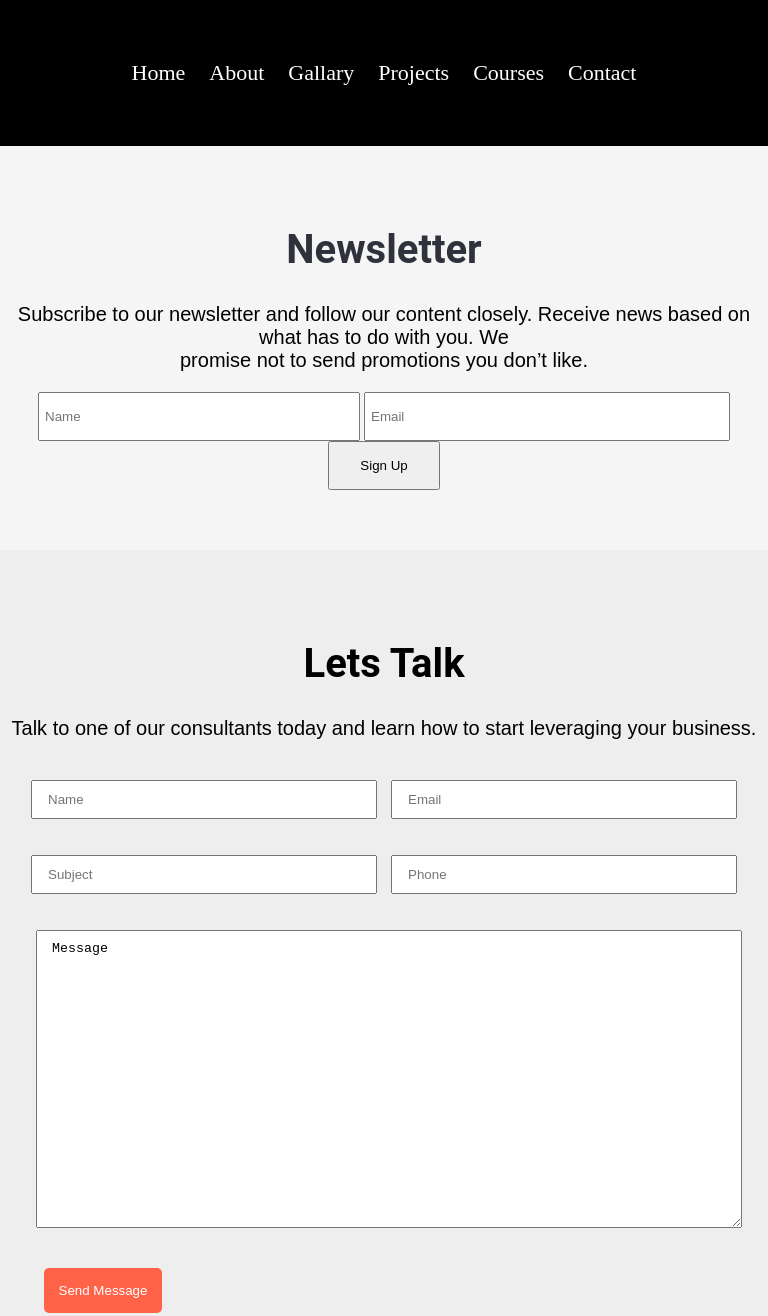
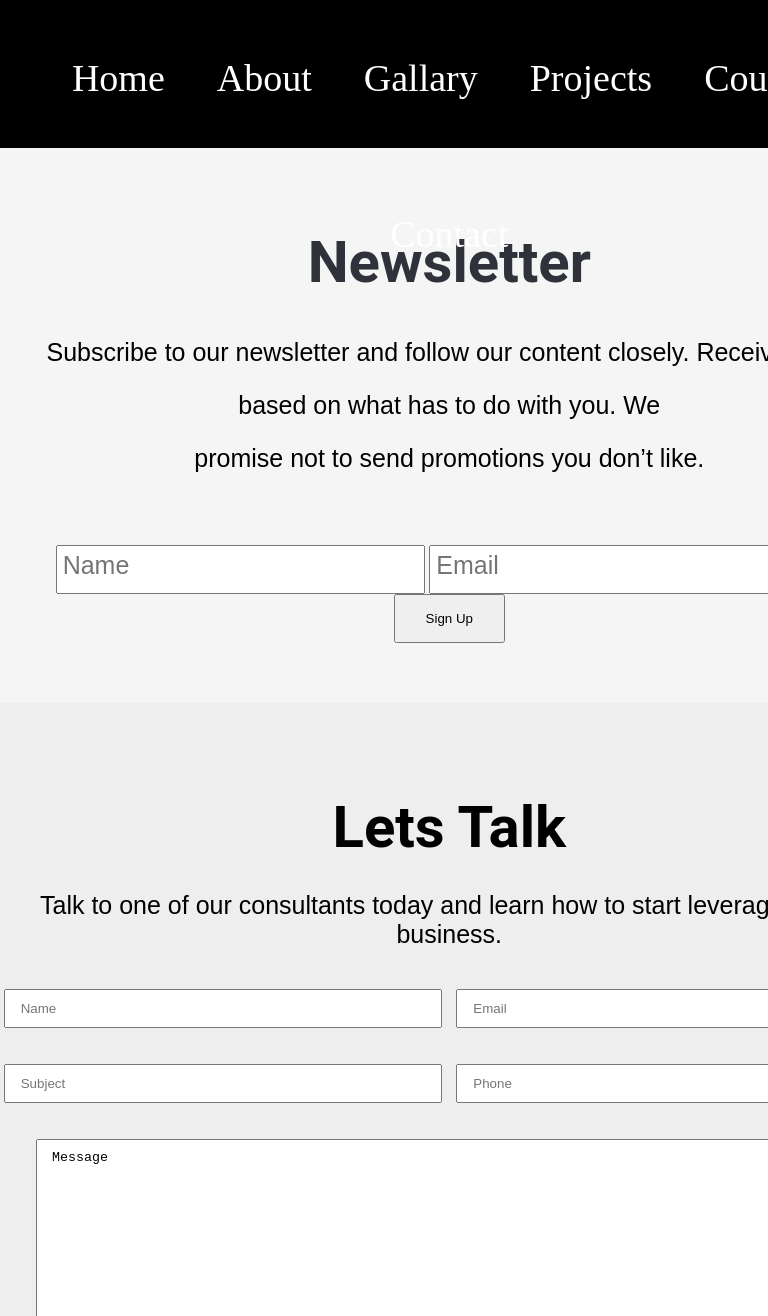
Before and after one commit to AkibNayan/NewsletterStaticWebsite, a plain HTML site: page index.html in a window 768 px wide. Shown: the top 1316 px of the page. Drawn offline with Linux system fonts and the light colour scheme.

Commit message:
Add files via upload

```diff
--- /dev/null
+++ b/css/responsive.css
@@ -0,0 +1,91 @@
+
+/*
+  ##Device = Tablets, Ipads (portrait)
+  ##Screen = B/w 768px to 1024px
+*/
+
+@media (min-width: 768px) and (max-width: 1024px) {
+
+  /* CSS */
+  body {
+    width: 117% !important;
+  }
+  .header{
+    height: 148px !important;
+  }
+  .header ul li{
+    padding: 56px 14px !important;
+  }
+  .header ul li a{
+    font-size: 38px !important;
+  }
+  .newsletter .container h1{
+    font-size: 58px !important;
+  }
+  .newsletter .container p {
+    padding: 0 40px 60px 40px !important;
+    font-size: 25px !important;
+    line-height: 53px !important;
+  }
+  .newsletter .container .input-1{
+    width: 25% !important;
+  }
+  .newsletter .container .input-2{
+    width: 25% !important;
+  }
+  .newsletter .container input::placeholder{
+    font-size: 25px !important;
+  }
+  .letstalk .container h1{
+    font-size: 58px !important;
+  }
+  .letstalk .container .input-1{
+    width: 30% !important;
+  }
+  .letstalk .container .input-2{
+    width: 30% !important;
+  }
+  .letstalk .container .input-3{
+    width: 30% !important;
+  }
+  .letstalk .container .input-4{
+    width: 30% !important;
+  }
+  .letstalk .container .input-5{
+    width: 45% !important;
+  }
+  .letstalk .container .btn-2{
+    margin-right: 861px !important;
+    padding: 20px 40px !important;
+  }
+  .letstalk .container p{
+    font-size: 25px !important;
+  }
+  .footer .container .col h5 {
+    font-size: 30px !important;
+  }
+  .footer .container .col ul li a{
+    font-size: 25px !important;
+  }
+  .footer-bottom ul li a{
+    font-size: 25px !important;
+  }
+  .footer-bottom p{
+    font-size: 25px !important;
+  }
+  .social-icon ul li a i{
+    font-size: 25px !important;
+  }
+}
+
+/*
+  ##Device = Most of the Smartphones Mobiles (Portrait)
+  ##Screen = B/w 320px to 479px
+*/
+
+@media (min-width: 320px) and (max-width: 760px) {
+
+  /* CSS */
+
+
+}
--- a/css/style.css
+++ b/css/style.css
@@ -18,20 +18,40 @@ a{
 }
 .header ul li{
 	display: inline-block;
-	padding: 60px 0;
+	padding: 22px 14px;
 }
 .header ul li a{
+	position: relative;
 	color: white;
 	font-size: 22px;
     padding-left: 10px;
     padding-right: 10px;
+    transition: 0.5s ease-in-out;
 }
 .header ul li a:hover{
 	color: tomato;
-	background-color: gray;
-	padding: 10px;
-	border-radius: 100%;
+	transition: 0.5s ease-in-out;
+	/*background-color: gray;*/
+	/*padding: 10px;
+	border-radius: 100%;*/
 }
+.header ul li a::before{
+    position: absolute;
+    content: "";
+    top: 33px;
+    right: 0;
+    bottom: 0;
+    left: 0;
+    width: 0%;
+    /* height: 4px; */
+    border-bottom: 3px solid tomato;
+    transition: 0.5s ease-in-out;
+}
+.header ul li a:hover::before{
+	width: 100%;
+	transition: 0.5s ease-in-out;
+}
+
 /*Header part ends from here*/
 
 /*Newsletter part starts from here*/
--- a/index.html
+++ b/index.html
@@ -2,8 +2,12 @@
 <html>
 <head>
 	<title>SSB-321Module1-2-3</title>
+
+	<link rel="stylesheet" type="text/css" href="https://stackpath.bootstrapcdn.com/font-awesome/4.7.0/css/font-awesome.min.css">
+	<!-- responsive css link -->
+	<link rel="stylesheet" type="text/css" href="css/responsive.css">
+	<!-- custorm css link -->
 	<link rel="stylesheet" type="text/css" href="css/style.css">
-	<link rel="stylesheet" type="text/css" href="https://stackpath.bootstrapcdn.com/font-awesome/4.7.0/css/font-awesome.min.css">
 </head>
 <body>
 	<!-- Header section start from here -->
```
